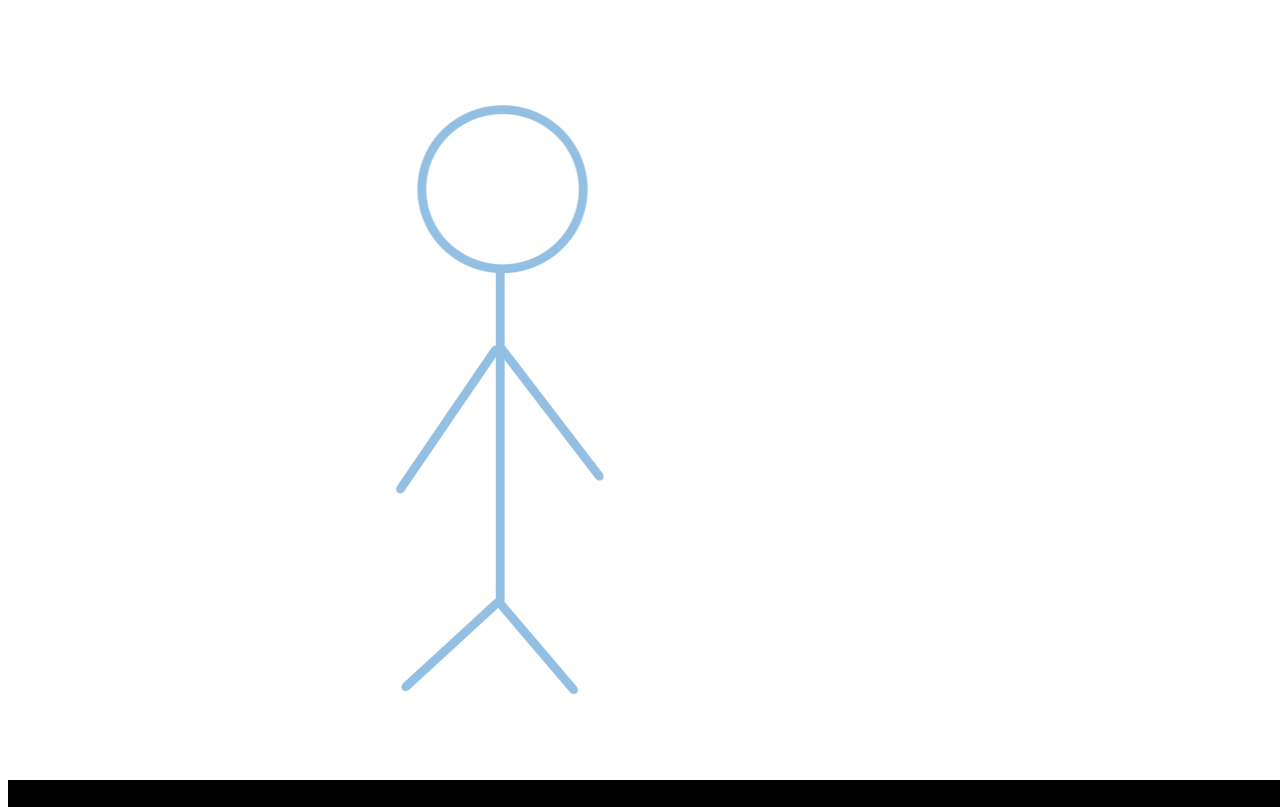
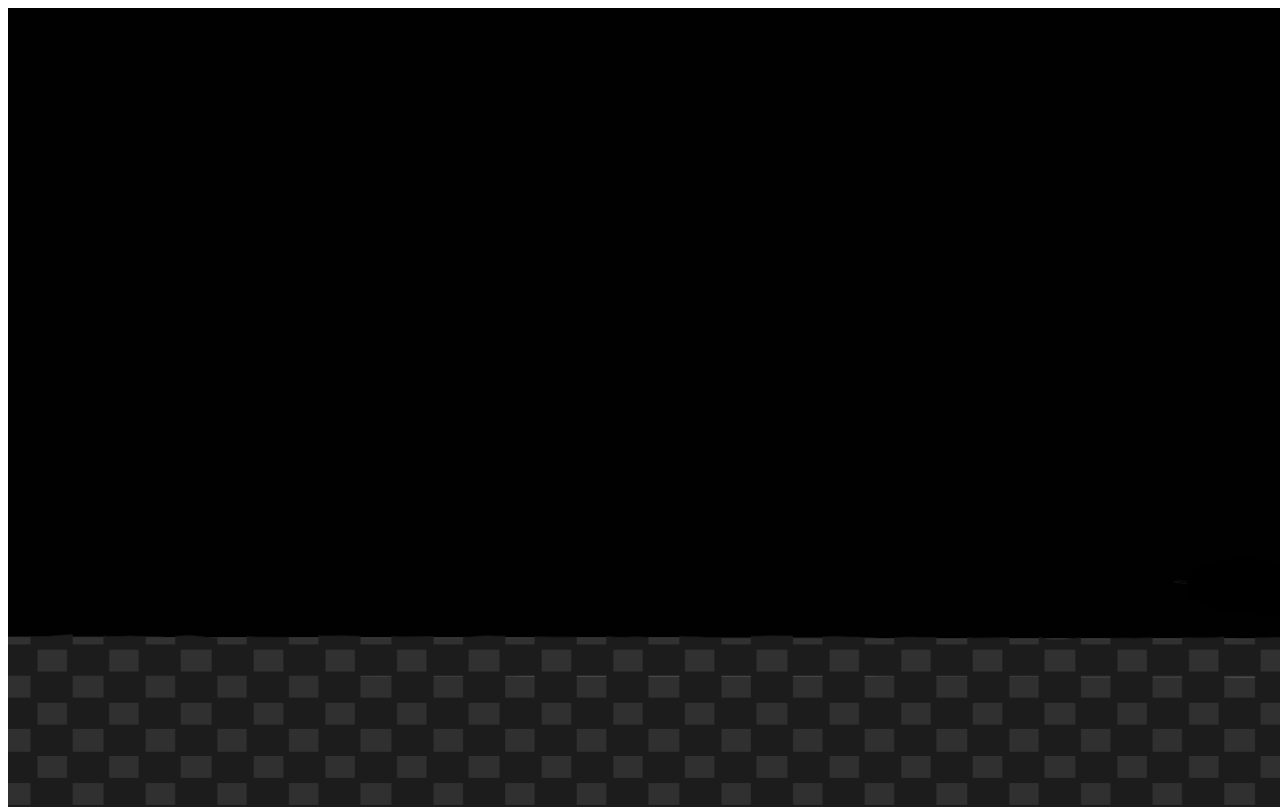
Before and after one commit to project-computer-science/computer-science, a plain HTML site: page map 5.html in a window 1280 px wide. Shown: the top 807 px of the page. Drawn offline with Linux system fonts and the light colour scheme.

Commit message:
Update map 5.html

```diff
--- a/map 5.html
+++ b/map 5.html
@@ -8,21 +8,13 @@
 </head>
 <body>
 
-    <div class="d-flex">
-        <div class="flex-shrink-0">
-          <img src="charachter.PNG" alt="...">
-        </div>
-        <div class="flex-grow-1 ms-3">
-        </div>
-      </div>
-
 </div>
 <div class="all">
     <img src="ALL.PNG" alt="Trulli" width="1438" height="800" position=30px;>
 
 </div>
 <div class="charachter">
-    <img src="charachter.PNG" alt="Trulli" width="260" height="320" position=30px;>
+   <img src="charachter.PNG" alt="Trulli" width="260" height="320" position=30px;>
 
 
 </div>
```
